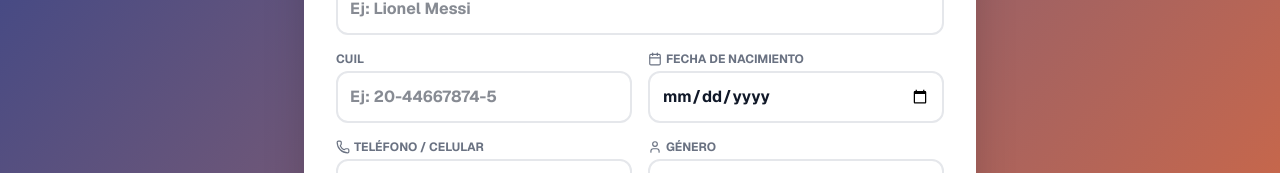
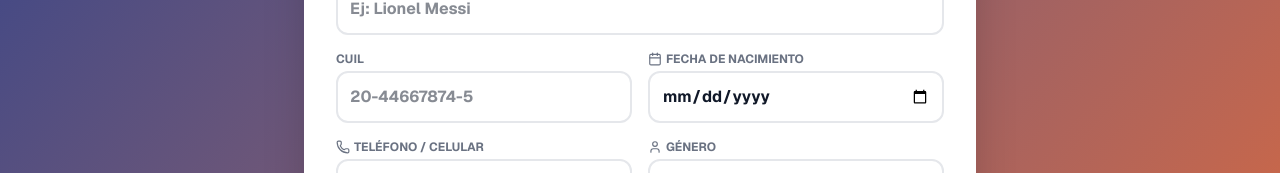
Before and after one commit to murakamifranco-code/Club-La-Cantera, a Next.js app: page /portal/register in a window 1280 px wide. Shown: the part 519-692 px from the top of the page. Built offline with nearby package versions, Linux system fonts and the light colour scheme; no server answers.

Commit message:
feat: mascara automatica de CUIL en registro de socios

```diff
--- a/src/app/portal/register/page.tsx
+++ b/src/app/portal/register/page.tsx
@@ -21,6 +21,22 @@ export default function Register() {
 
   const [acceptedTerms, setAcceptedTerms] = useState(false)
   const [showTermsModal, setShowTermsModal] = useState(false)
+
+  // Función para formatear CUIL automáticamente
+  const handleCuilChange = (e: React.ChangeEvent<HTMLInputElement>) => {
+    let value = e.target.value.replace(/\D/g, ""); // Solo números
+    if (value.length > 11) value = value.slice(0, 11); // Máximo 11 dígitos
+
+    let formatted = value;
+    if (value.length > 2) {
+      formatted = `${value.slice(0, 2)}-${value.slice(2)}`;
+    }
+    if (value.length > 10) {
+      formatted = `${formatted.slice(0, 11)}-${value.slice(10, 11)}`;
+    }
+
+    setFormData({ ...formData, cuil: formatted });
+  }
 
   const handleSubmit = async (e: React.FormEvent) => {
     e.preventDefault()
@@ -137,7 +153,14 @@ export default function Register() {
               <div className="grid grid-cols-1 md:grid-cols-2 gap-4">
                 <div>
                     <label className="block text-xs font-bold text-gray-500 uppercase mb-1">CUIL</label>
-                    <input type="text" required className="w-full p-3 border-2 border-gray-200 rounded-xl focus:border-indigo-500 outline-none font-bold text-gray-900" placeholder="Ej: 20-44667874-5" value={formData.cuil} onChange={(e) => setFormData({...formData, cuil: e.target.value})} />
+                    <input
+                      type="text"
+                      required
+                      className="w-full p-3 border-2 border-gray-200 rounded-xl focus:border-indigo-500 outline-none font-bold text-gray-900"
+                      placeholder="20-44667874-5"
+                      value={formData.cuil}
+                      onChange={handleCuilChange}
+                    />
                 </div>
                 <div>
                     <label className="block text-xs font-bold text-gray-500 uppercase mb-1 flex items-center gap-1"><Calendar size={14}/> Fecha de Nacimiento</label>
```
